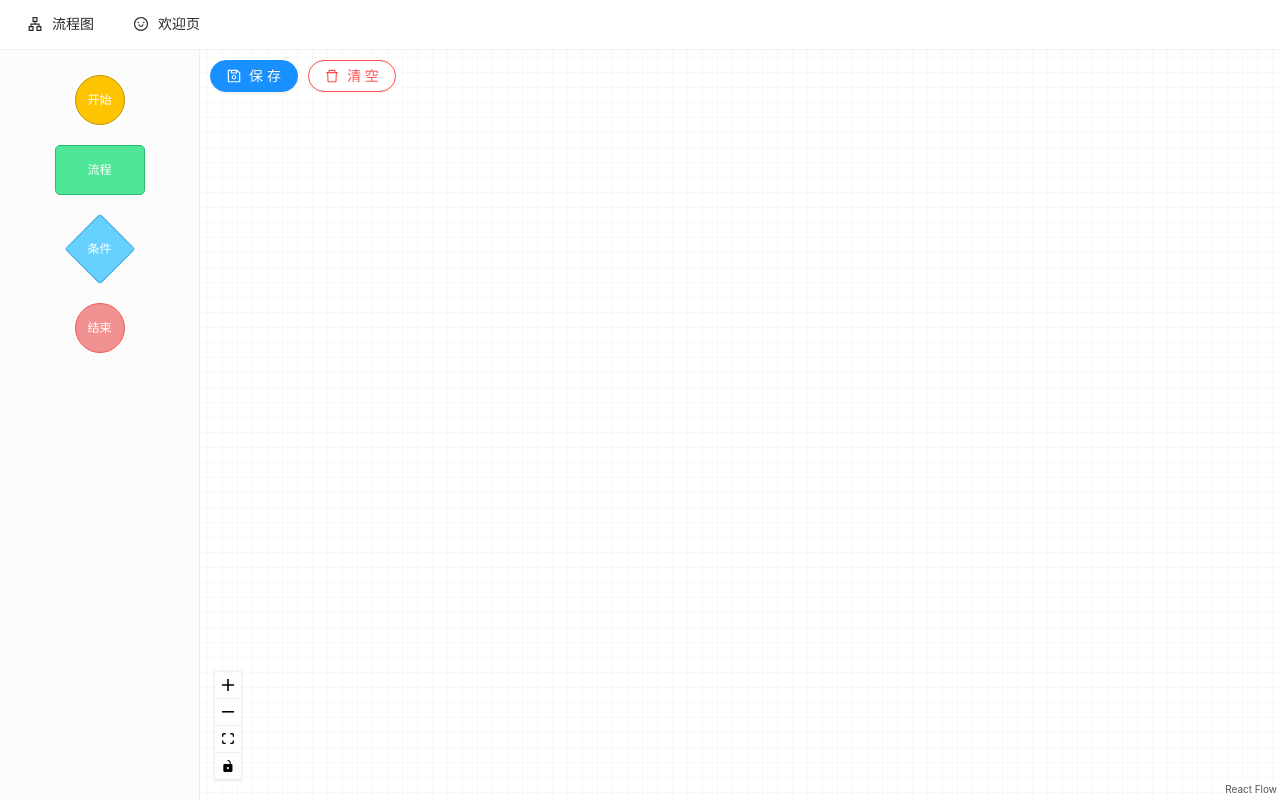
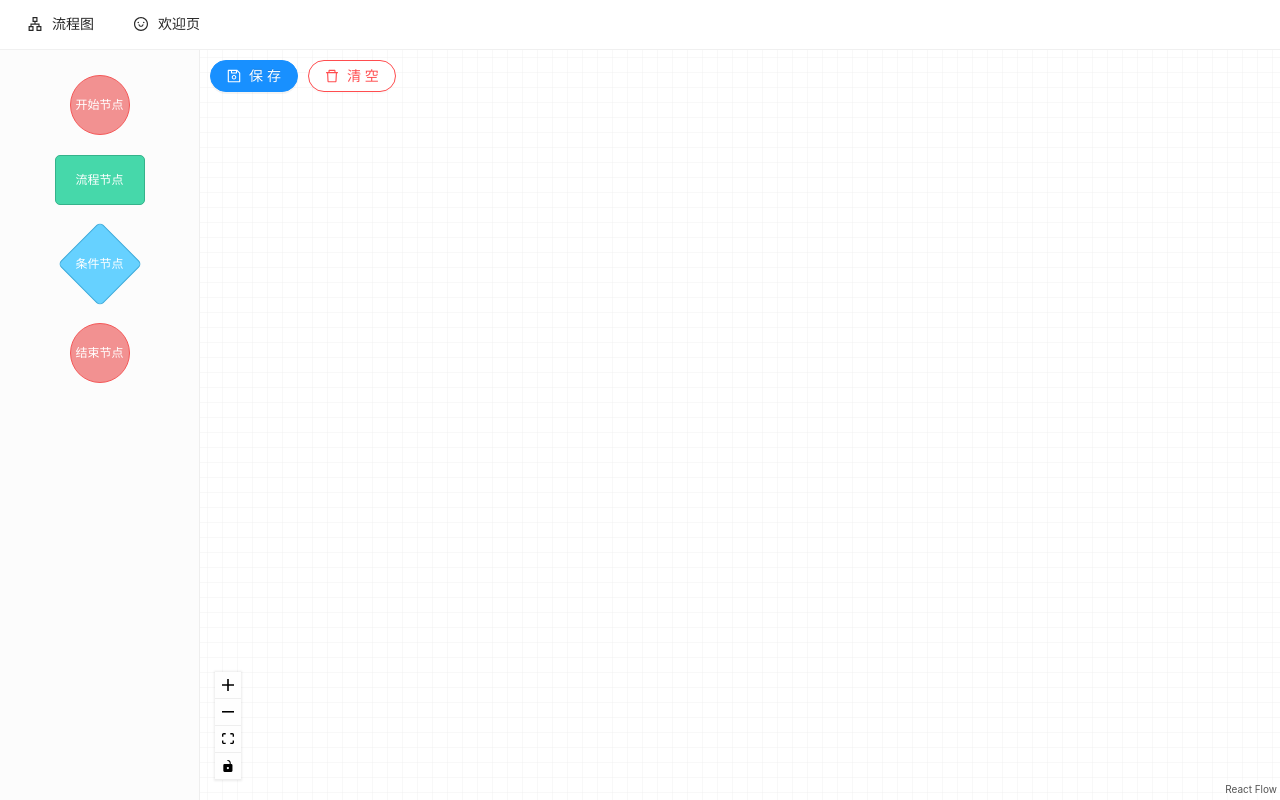
Before and after one commit to linmingdao/pre-research-technology, a React (Create React App) app: page /flow in a window 1280 px wide. Built offline with nearby package versions, Linux system fonts and the light colour scheme.

Commit message:
update：流程图优化

```diff
--- a/src/modules/FlowChart/FlowChart.scss
+++ b/src/modules/FlowChart/FlowChart.scss
@@ -54,53 +54,59 @@
     align-items: center;
     justify-content: center;
     border: 1px solid #686868;
+
+    .label {
+      z-index: 2;
+      overflow: hidden;
+      word-wrap: break-word;
+      display: -webkit-box;
+      text-align: center;
+      text-overflow: ellipsis;
+      -webkit-box-orient: vertical;
+    }
   }
 
   .node.start {
-    min-width: 40px;
-    min-height: 40px;
+    width: 50px;
+    height: 50px;
     border-radius: 50%;
-    border-color: #c19402;
-    background-color: #ffc400;
+    border-color: #f45858;
+    background-color: #f29191;
+  }
+
+  .node.end {
+    width: 50px;
+    height: 50px;
+    border-radius: 50%;
+    border-color: #f45858;
+    background-color: #f29191;
   }
 
   .node.process {
     min-width: 80px;
     min-height: 40px;
     border-radius: 5px;
-    border-color: #2abb70;
-    background-color: #4fe698;
+    border-color: #35b38b;
+    background-color: #46d8aa;
   }
 
   .node.judgment {
-    width: 60px;
-    height: 60px;
+    width: 70px;
+    height: 70px;
     border-width: 0;
     position: relative;
 
     &::after {
       content: "";
       position: absolute;
-      width: 50px;
-      height: 50px;
+      width: 60px;
+      height: 60px;
       z-index: -1;
       transform: rotate(45deg);
-      border-radius: 3px;
+      border-radius: 5px;
       border: 1px solid #3eabda;
       background-color: #66d1ff;
     }
-
-    .label {
-      z-index: 2;
-    }
-  }
-
-  .node.end {
-    min-width: 40px;
-    min-height: 40px;
-    border-radius: 50%;
-    border-color: #f45858;
-    background-color: #f29191;
   }
 
   .sidebar .node.judgment::after {
--- /dev/null
+++ b/src/modules/FlowChart/NodeLabel/NodeLabel.tsx
@@ -0,0 +1,27 @@
+import React, { CSSProperties } from "react";
+
+export interface NodeLabelProps {
+  label: string;
+  lineClamp?: number;
+  style?: CSSProperties;
+}
+
+const NodeLabel: React.FC<NodeLabelProps> = ({
+  label,
+  style = {},
+  lineClamp = 2,
+}) => {
+  return (
+    <div
+      className="label"
+      title={label}
+      style={{ WebkitLineClamp: lineClamp, ...style }}
+    >
+      {label}
+    </div>
+  );
+};
+
+NodeLabel.displayName = "NodeLabel";
+
+export default NodeLabel;
--- a/src/modules/FlowChart/Nodes/End.tsx
+++ b/src/modules/FlowChart/Nodes/End.tsx
@@ -1,16 +1,19 @@
 import React, { memo } from "react";
 import { Handle, Position } from "react-flow-renderer";
+import NodeLabel from "../NodeLabel/NodeLabel";
 
 const End: React.FC<{ data: any }> = ({ data }) => {
   return (
     <>
       <Handle
         type="target"
-        style={{ backgroundColor: "blue" }}
+        style={{ backgroundColor: "#46d8aa" }}
         position={Position.Top}
         onConnect={(params) => console.log("handle end node onConnect", params)}
       />
-      <div className="node end">{data.label}</div>
+      <div className="node end">
+        <NodeLabel label={data.label} />
+      </div>
     </>
   );
 };
--- a/src/modules/FlowChart/Nodes/Judgment.tsx
+++ b/src/modules/FlowChart/Nodes/Judgment.tsx
@@ -1,23 +1,27 @@
 import React, { memo } from "react";
 import { Handle, Position } from "react-flow-renderer";
+import NodeLabel from "../NodeLabel/NodeLabel";
 
 const Judgment: React.FC<{ data: any }> = ({ data }) => {
   return (
     <>
       <Handle
         type="target"
-        style={{ backgroundColor: "blue" }}
+        style={{ backgroundColor: "#46d8aa" }}
         position={Position.Top}
         onConnect={(params) => console.log("handle onConnect", params)}
       />
       <Handle
         type="source"
-        style={{ backgroundColor: "red" }}
+        style={{ backgroundColor: "#f29191" }}
         position={Position.Bottom}
         onConnect={(params) => console.log("handle onConnect", params)}
       />
       <div className="node judgment">
-        <div className="label">{data.label}</div>
+        <NodeLabel
+          label={data.label}
+          style={{ width: "50px", maxHeight: "50px" }}
+        />
       </div>
     </>
   );
--- a/src/modules/FlowChart/Nodes/Process.tsx
+++ b/src/modules/FlowChart/Nodes/Process.tsx
@@ -1,22 +1,29 @@
 import React, { memo } from "react";
 import { Handle, Position } from "react-flow-renderer";
+
+import NodeLabel from "../NodeLabel/NodeLabel";
 
 const Process: React.FC<{ data: any }> = ({ data }) => {
   return (
     <>
       <Handle
         type="target"
-        style={{ backgroundColor: "blue" }}
+        style={{ backgroundColor: "#46d8aa" }}
         position={Position.Top}
         onConnect={(params) => console.log("handle onConnect", params)}
       />
       <Handle
         type="source"
-        style={{ backgroundColor: "red" }}
+        style={{ backgroundColor: "#f29191" }}
         position={Position.Bottom}
         onConnect={(params) => console.log("handle onConnect", params)}
       />
-      <div className="node process">{data.label}</div>
+      <div className="node process">
+        <NodeLabel
+          label={data.label}
+          style={{ maxWidth: "100px", maxHeight: "50px" }}
+        />
+      </div>
     </>
   );
 };
--- a/src/modules/FlowChart/Nodes/Start.tsx
+++ b/src/modules/FlowChart/Nodes/Start.tsx
@@ -1,18 +1,21 @@
 import React, { memo } from "react";
 import { Handle, Position } from "react-flow-renderer";
+import NodeLabel from "../NodeLabel/NodeLabel";
 
 const Start: React.FC<{ data: any }> = ({ data }) => {
   return (
     <>
       <Handle
         type="source"
-        style={{ backgroundColor: "red" }}
+        style={{ backgroundColor: "#f29191" }}
         position={Position.Bottom}
         onConnect={(params) =>
           console.log("handle start node onConnect", params)
         }
       />
-      <div className="node start">{data.label}</div>
+      <div className="node start">
+        <NodeLabel label={data.label} />
+      </div>
     </>
   );
 };
--- a/src/modules/FlowChart/Sidebar/Sidebar.tsx
+++ b/src/modules/FlowChart/Sidebar/Sidebar.tsx
@@ -13,14 +13,14 @@ const Sidebar: React.FC = () => {
         onDragStart={(event) => onDragStart(event, "Start")}
         draggable
       >
-        <div className="node start">开始</div>
+        <div className="node start">开始节点</div>
       </div>
       <div
         className="dnd-node-wrapper"
         onDragStart={(event) => onDragStart(event, "Process")}
         draggable
       >
-        <div className="node process">流程</div>
+        <div className="node process">流程节点</div>
       </div>
       <div
         className="dnd-node-wrapper"
@@ -28,7 +28,7 @@ const Sidebar: React.FC = () => {
         draggable
       >
         <div className="node judgment">
-          <div className="label">条件</div>
+          <div className="label">条件节点</div>
         </div>
       </div>
       <div
@@ -36,7 +36,7 @@ const Sidebar: React.FC = () => {
         onDragStart={(event) => onDragStart(event, "End")}
         draggable
       >
-        <div className="node end">结束</div>
+        <div className="node end">结束节点</div>
       </div>
     </aside>
   );
--- a/src/modules/FlowChart/data.ts
+++ b/src/modules/FlowChart/data.ts
@@ -2,25 +2,34 @@ const data = [
   {
     id: "1",
     type: "Start",
-    position: { x: 217, y: -60 },
-    data: { label: "告警" },
+    position: { x: 207, y: -96 },
+    data: {
+      label:
+        "水电水水电水水电水水电水水电水水电水水电水水电水水电水水电水水电水水电水水电水水电水",
+    },
   },
   {
     id: "2",
     type: "Process",
-    position: { x: 260, y: 60 },
-    data: { label: "查看GC线程CPU" },
+    position: { x: 313, y: 34 },
+    data: {
+      label:
+        "水电水水电水水电水水电水水电水水电水水电水水电水水电水水电水水电水水电水水电水水电水",
+    },
   },
   {
     id: "3",
     type: "Judgment",
     position: { x: 86, y: 219 },
-    data: { label: ">60%" },
+    data: {
+      label:
+        "水电水水电水水电水水电水水电水水电水水电水水电水水电水水电水水电水水电水水电水水电水",
+    },
   },
   {
     id: "4",
     type: "Judgment",
-    position: { x: 379, y: 175 },
+    position: { x: 435, y: 176 },
     data: { label: "<=60%" },
   },
   {
@@ -32,14 +41,17 @@ const data = [
   {
     id: "6",
     type: "Process",
-    position: { x: 431, y: 300 },
+    position: { x: 494, y: 301 },
     data: { label: "查看业务线程CPU" },
   },
   {
     id: "7",
     type: "End",
     position: { x: 291, y: 428 },
-    data: { label: "END" },
+    data: {
+      label:
+        "水电水水电水水电水水电水水电水水电水水电水水电水水电水水电水水电水水电水水电水水电水",
+    },
   },
   {
     id: "e5",
```
